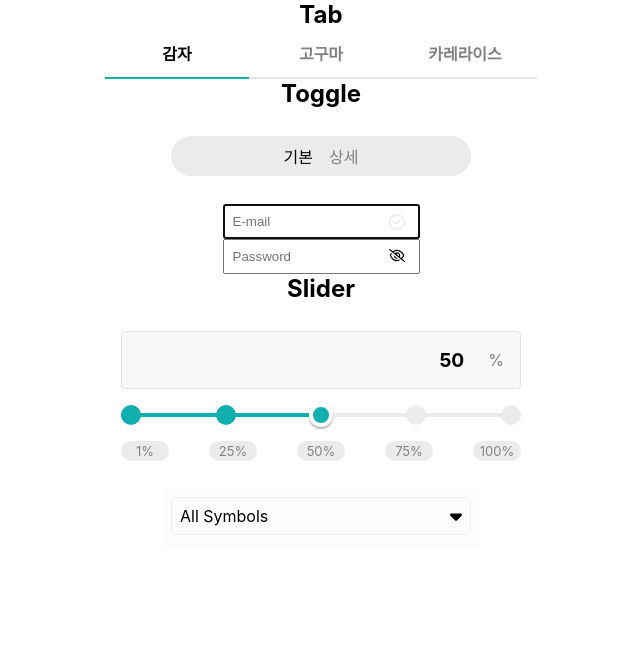
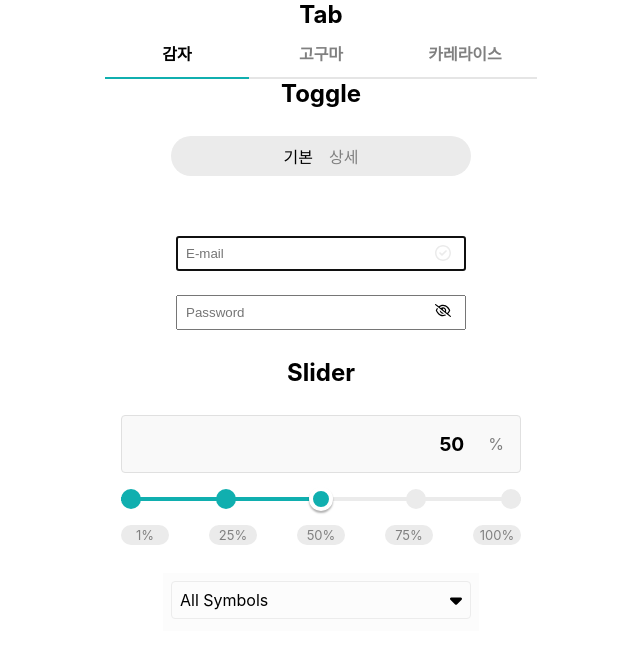
Before and after one commit to lazy-sky/wanted_pre_onboarding, a React (Create React App) app: page / in a window 1280 px wide. Shown: the top 658 px of the page, without its empty margins (319-959 px from the left). Built offline with nearby package versions, Linux system fonts and the light colour scheme.

Commit message:
fix: Adjust elements position and size in Input

```diff
--- a/src/components/Input.js
+++ b/src/components/Input.js
@@ -1,7 +1,9 @@
 import { useState } from 'react';
 import styled from 'styled-components';
 
-function Input() {
+import { Container } from './Shape';
+
+function Input({ title }) {
   const [inputValues, setInputValues] = useState({
     email: '',
     password: '',
@@ -35,13 +37,15 @@ function Input() {
 
   const checkEmailValidation = () => {
     const emailRegExp =
+      // eslint-disable-next-line max-len
       /^[0-9a-zA-Z]([-_\.]?[0-9a-zA-Z])*@[0-9a-zA-Z]([-_\.]?[0-9a-zA-Z])*\.[a-zA-Z]{2,3}$/i;
 
     return emailRegExp.test(email);
   };
 
   return (
-    <>
+    <Container>
+      <h2>{title}</h2>
       <InputWrapper>
         <input
           name="email"
@@ -52,18 +56,17 @@ function Input() {
           onChange={handleChangeInputs}
           onBlur={handleBlurEmail}
         />
-        {checkEmailValidation() ? (
-          <img src="/images/check_green.svg" alt="이메일 형식 유효" />
-        ) : (
-          <img src="/images/check_gray.svg" alt="이메일 형식 오류" />
-        )}
+        {checkEmailValidation()
+          ? <img src="/images/check_green.svg" alt="이메일 형식 유효" />
+          : <img src="/images/check_gray.svg" alt="이메일 형식 오류" />
+        }
       </InputWrapper>
 
       {!!email.length && emailErrorView && (
         <ErrorMessage>invalid e-mail address.</ErrorMessage>
       )}
 
-      <InputWrapper>
+      <InputWrapper type="password">
         <input
           name="password"
           placeholder="Password"
@@ -71,44 +74,45 @@ function Input() {
           type={isPasswordView ? 'text' : 'password'}
           onChange={handleChangeInputs}
         />
-        {isPasswordView ? (
-          <img
+        {isPasswordView
+          ? <img
             src="/images/eye.svg"
             alt="비밀번호 보임"
             onClick={handleTogglePasswordView}
           />
-        ) : (
-          <img
+          : <img
             src="/images/eye-slash.svg"
             alt="이메일 형식 유효"
             onClick={handleTogglePasswordView}
           />
-        )}
+        }
       </InputWrapper>
-    </>
+    </Container>
   );
 }
 
 const InputWrapper = styled.div`
   position: relative;
-  margin: 0 auto;
-  width: 200px;
+  margin: 24px auto 0;
+  text-align: center;
 
   input {
+    width: 90%;
     padding: 8px;
   }
 
   img {
     position: absolute;
-    right: 16px;
-    top: 10px;
+    right: 20px;
+    top: 9px;
     width: 16px;
-    // cursor: pointer;
+    cursor: ${({ type }) => type === 'password' ? 'pointer' : 'inherit'};
   }
 `;
 
 const ErrorMessage = styled.p`
   font-size: smaller;
+  margin-left: 8px;
   color: red;
 `;
 
```
